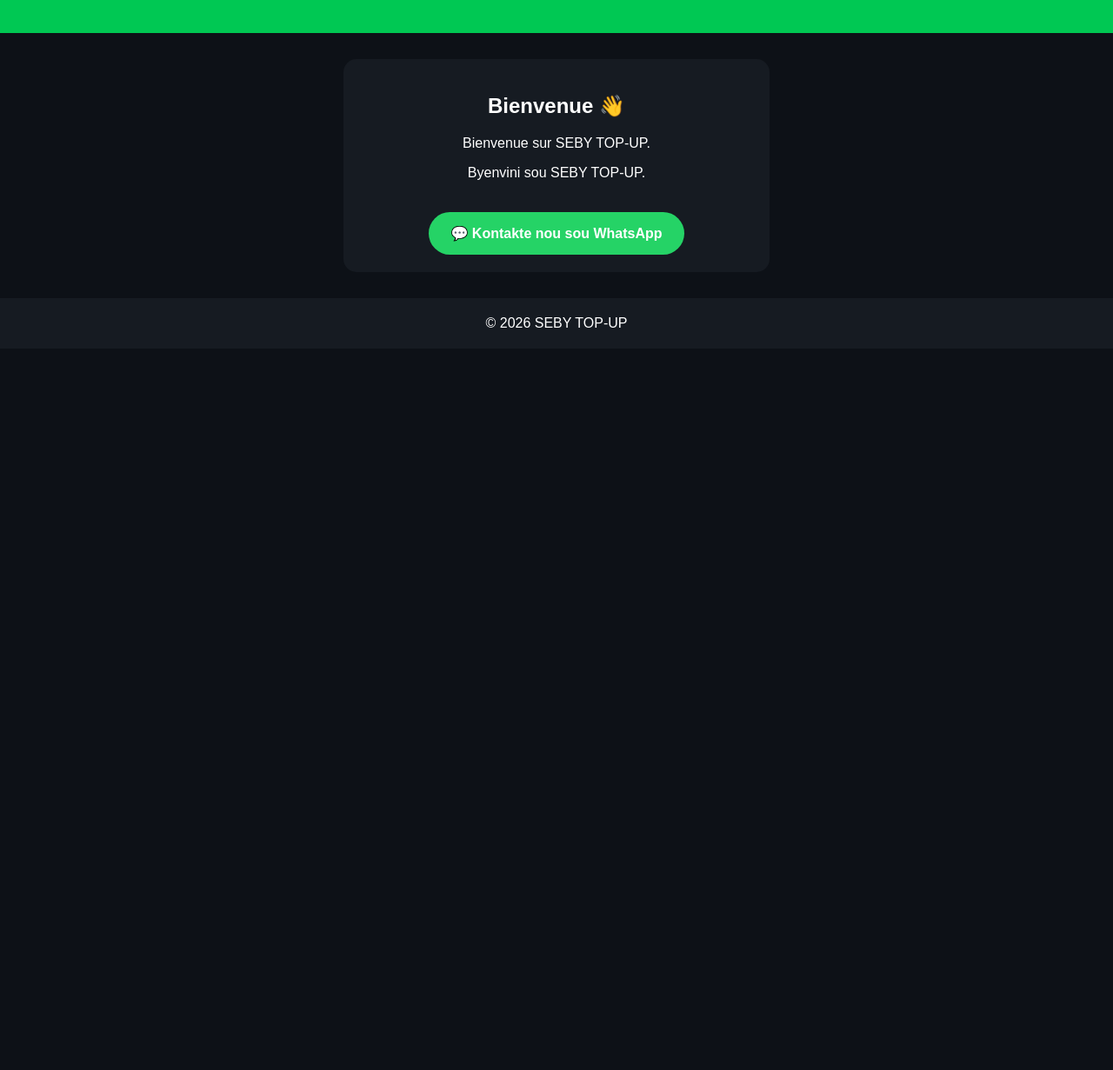
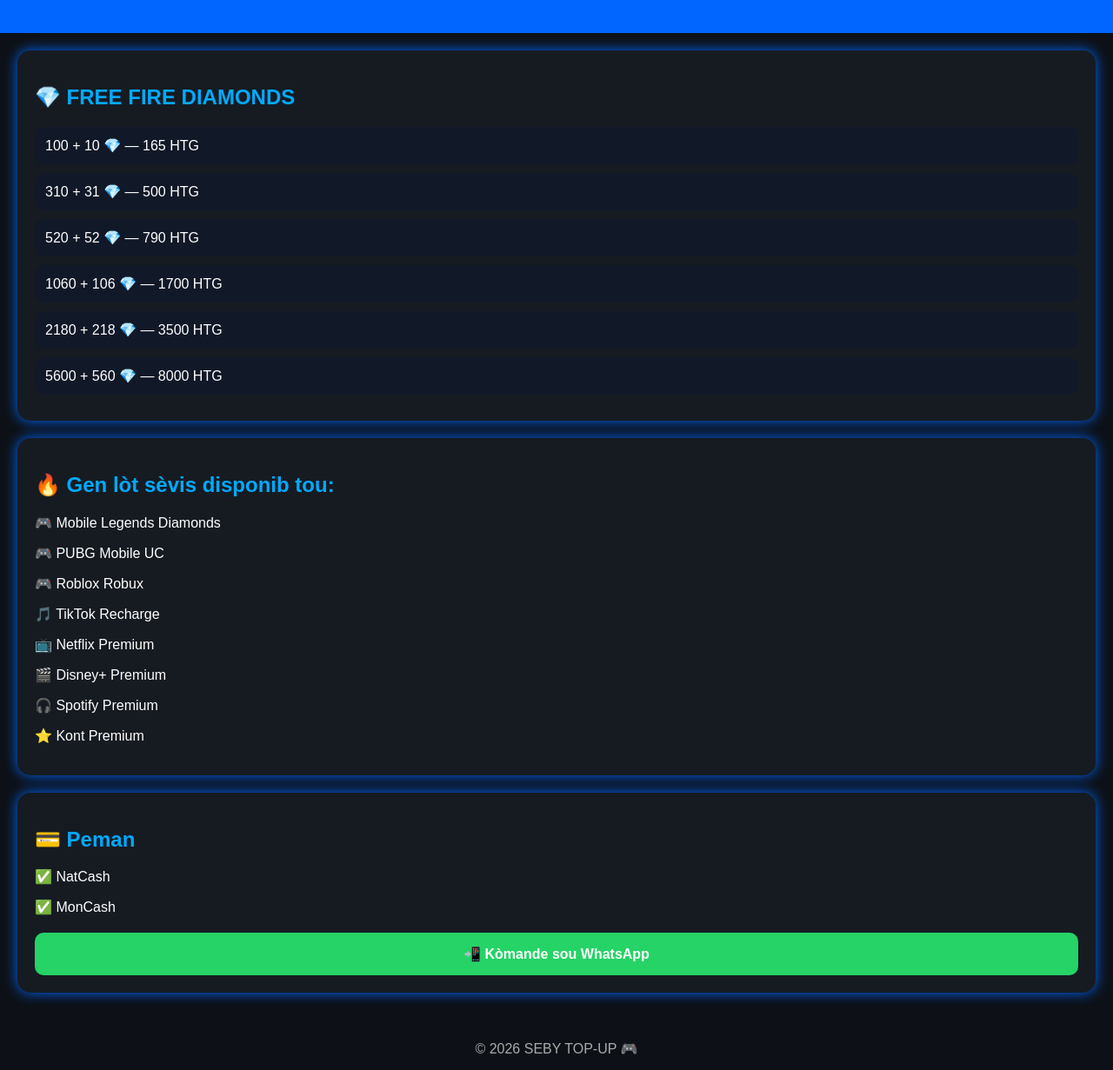
Before and after one commit to SebyTopup/SEBY-TOP-UP-, a plain HTML site: page index.html in a window 1280 px wide. Shown: the part 100-1331 px from the top of the page at 87% size. Before the commit the page ends 800 px from the top, so only its background shows below. Drawn offline with Linux system fonts and the light colour scheme.

Commit message:
Revise SEBY TOP-UP page layout and content
Updated styling and content for the SEBY TOP-UP page, including new service offerings and payment options.

```diff
--- a/index.html
+++ b/index.html
@@ -3,6 +3,7 @@
 <head>
 <meta charset="UTF-8">
 <meta name="viewport" content="width=device-width, initial-scale=1.0">
+
 <title>SEBY TOP-UP</title>
 
 <style>
@@ -11,42 +12,58 @@
     font-family:Arial,sans-serif;
     background:#0d1117;
     color:white;
+}
+
+header{
+    background:#0066ff;
+    padding:25px;
     text-align:center;
 }
 
-header{
-background:#00c853;
-padding:25px;
+header h1{
+    margin:0;
+    font-size:32px;
+}
+
+.container{
+    padding:20px;
 }
 
 .card{
     background:#161b22;
-width:90%;
-max-width:450px;
-margin:30px auto;
     padding:20px;
     border-radius:15px;
+    margin-bottom:20px;
+    box-shadow:0 0 15px #0066ff;
 }
 
-h1{
-margin:0;
+h2{
+    color:#00aaff;
 }
 
-a{
-display:inline-block;
-margin-top:20px;
-padding:15px 25px;
+.price{
+    background:#111827;
+    padding:12px;
+    border-radius:10px;
+    margin:10px 0;
+}
+
+.btn{
+    display:block;
+    text-align:center;
     background:#25D366;
     color:white;
+    padding:15px;
+    border-radius:10px;
     text-decoration:none;
-border-radius:40px;
     font-weight:bold;
+    margin-top:20px;
 }
 
 footer{
-margin-top:30px;
-padding:20px;
-background:#161b22;
+    text-align:center;
+    padding:15px;
+    color:#aaa;
 }
 </style>
 
@@ -59,18 +76,57 @@
 <p>Recharge Free Fire • PUBG • eFootball • Mobile Legends</p>
 </header>
 
+
+<div class="container">
+
 <div class="card">
-<h2>Bienvenue 👋</h2>
-<p>Bienvenue sur SEBY TOP-UP.</p>
-<p>Byenvini sou SEBY TOP-UP.</p>
 
-<a href="https://wa.me/50936365345">
-💬 Kontakte nou sou WhatsApp
-</a>
+<h2>💎 FREE FIRE DIAMONDS</h2>
+
+<div class="price">100 + 10 💎 — 165 HTG</div>
+<div class="price">310 + 31 💎 — 500 HTG</div>
+<div class="price">520 + 52 💎 — 790 HTG</div>
+<div class="price">1060 + 106 💎 — 1700 HTG</div>
+<div class="price">2180 + 218 💎 — 3500 HTG</div>
+<div class="price">5600 + 560 💎 — 8000 HTG</div>
+
 </div>
 
+
+<div class="card">
+
+<h2>🔥 Gen lòt sèvis disponib tou:</h2>
+
+<p>🎮 Mobile Legends Diamonds</p>
+<p>🎮 PUBG Mobile UC</p>
+<p>🎮 Roblox Robux</p>
+<p>🎵 TikTok Recharge</p>
+<p>📺 Netflix Premium</p>
+<p>🎬 Disney+ Premium</p>
+<p>🎧 Spotify Premium</p>
+<p>⭐ Kont Premium</p>
+
+</div>
+
+
+<div class="card">
+
+<h2>💳 Peman</h2>
+
+<p>✅ NatCash</p>
+<p>✅ MonCash</p>
+
+<a class="btn" href="https://wa.me/36365345">
+📲 Kòmande sou WhatsApp
+</a>
+
+</div>
+
+</div>
+
+
 <footer>
-© 2026 SEBY TOP-UP
+© 2026 SEBY TOP-UP 🎮
 </footer>
 
 </body>
```
Lines whose indentation alone changed are shown as unchanged.
